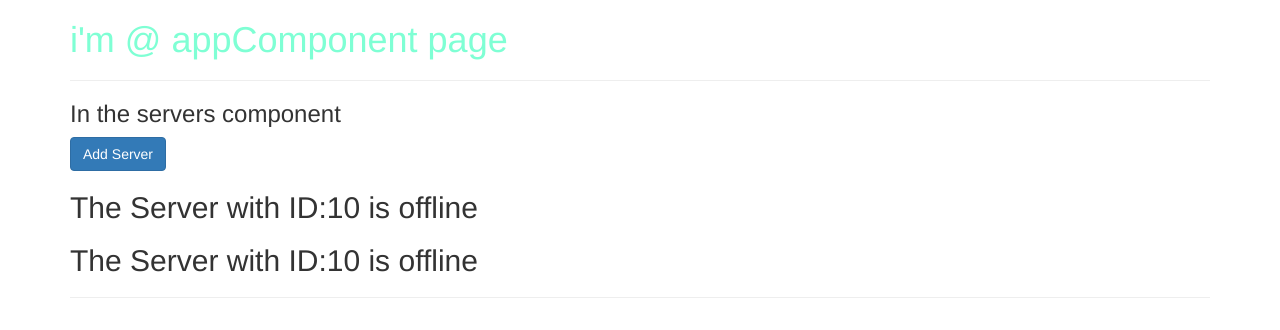
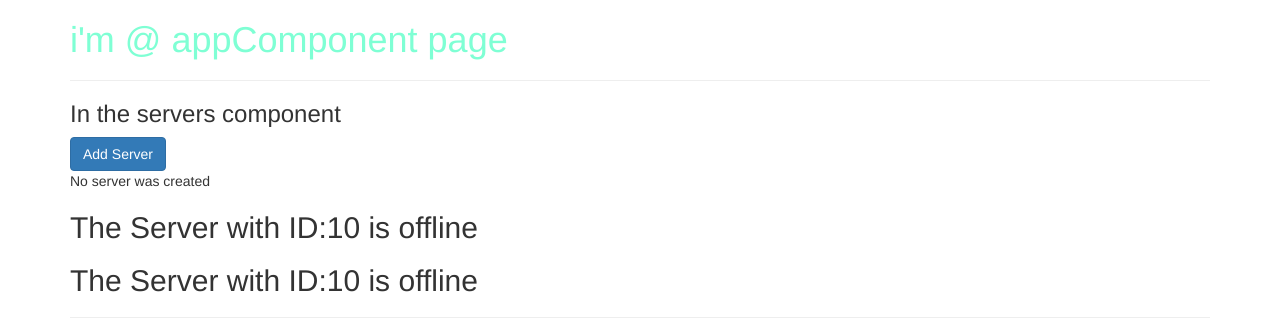
Before and after one commit to thomasbititude/udemyangular2022, an Angular app: page / in a window 1280 px wide. Shown: the top 330 px of the page. Built offline with nearby package versions, Linux system fonts and the light colour scheme.

Commit message:
event binding added

```diff
--- a/src/app/servers/servers.component.html
+++ b/src/app/servers/servers.component.html
@@ -1,5 +1,6 @@
 <h3>In the servers component</h3>
-<button class="btn btn-primary" [disabled]="!allowNewServer">Add Server</button>
+<button class="btn btn-primary" [disabled]="!allowNewServer" (click)="onCreateServer()">Add Server</button>
+<p>{{serverCreationStatus}}</p>
 <app-server></app-server>
 <app-server></app-server>
 <hr />
--- a/src/app/servers/servers.component.ts
+++ b/src/app/servers/servers.component.ts
@@ -3,17 +3,21 @@
 @Component({
   selector: 'app-servers',
   templateUrl: './servers.component.html',
-  styleUrls: ['./servers.component.css']
+  styleUrls: ['./servers.component.css'],
 })
 export class ServersComponent implements OnInit {
-allowNewServer = false;
+  allowNewServer = false;
+  serverCreationStatus = 'No server was created';
+
   constructor() {
-    setTimeout(()=>{
+    setTimeout(() => {
       this.allowNewServer = true;
-    },2000)
+    }, 2000);
   }
 
-  ngOnInit(): void {
+  ngOnInit(): void {}
+
+  onCreateServer(){
+    this.serverCreationStatus = 'new server created';
   }
-
 }
```
